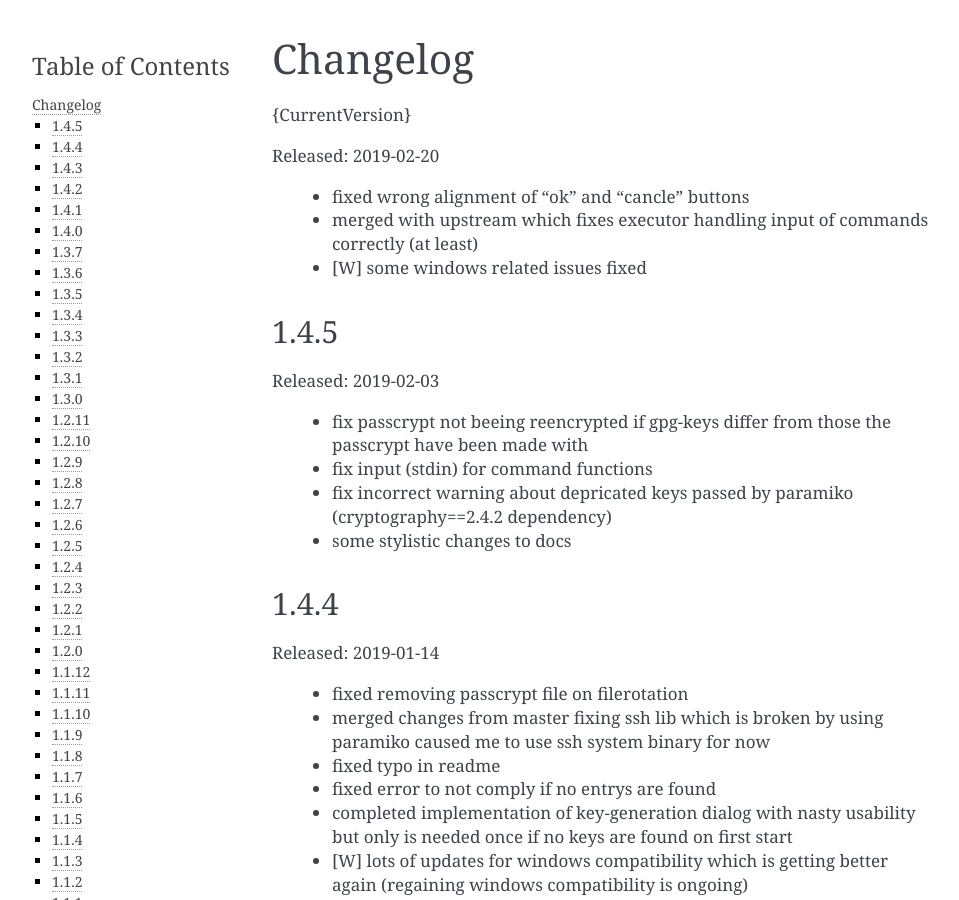
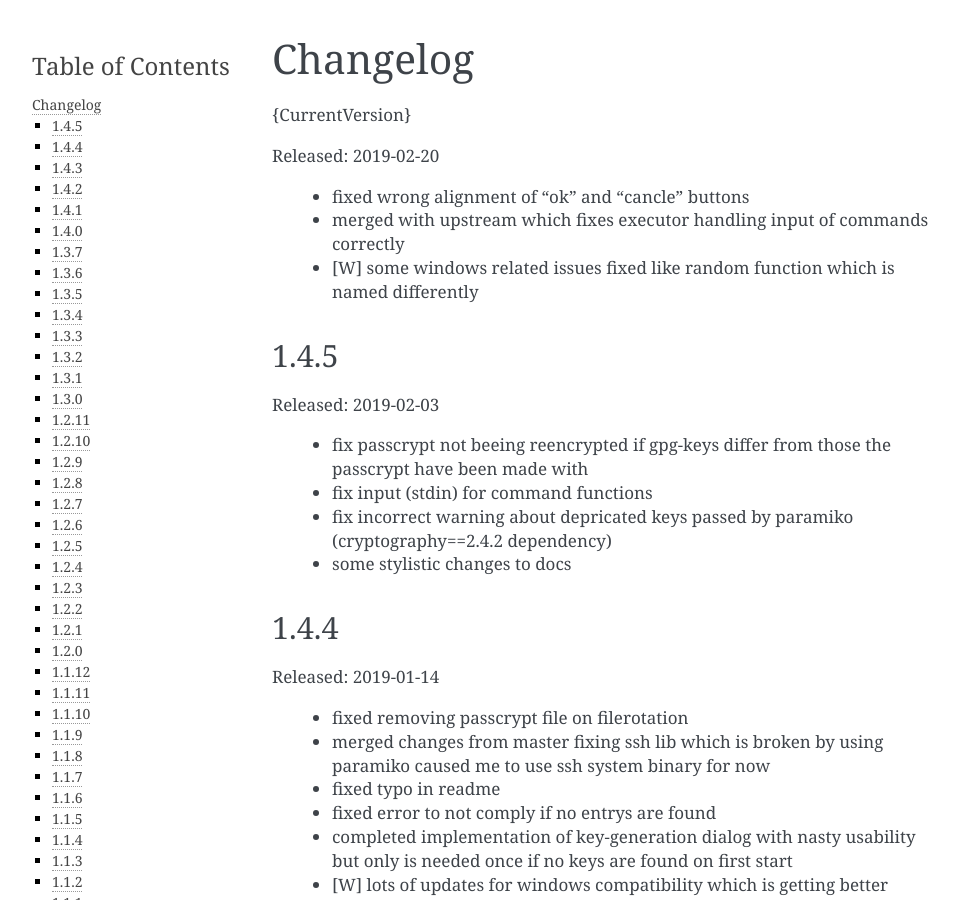
Before and after one commit to d0n/pwclip, a Sphinx documentation site: the page built from docs/changelog.rst, in a window 1280 px wide and 900 px high. Shown: the whole window, without its empty margins (148-1107 px from the left). Built offline with Sphinx 7.4.7, drawn with Linux system fonts in a browser that asks for light colours.

Commit message:
modified = docs/changelog.rst

```diff
--- a/docs/changelog.rst
+++ b/docs/changelog.rst
@@ -9,9 +9,10 @@ Released: 2019-02-20
   * fixed wrong alignment of "ok" and "cancle" buttons
 
   * merged with upstream which fixes executor handling input of commands
-    correctly (at least)
+    correctly
 
-  * [W] some windows related issues fixed
+  * [W] some windows related issues fixed like random function which is named
+    differently
 
 
 1.4.5
```
